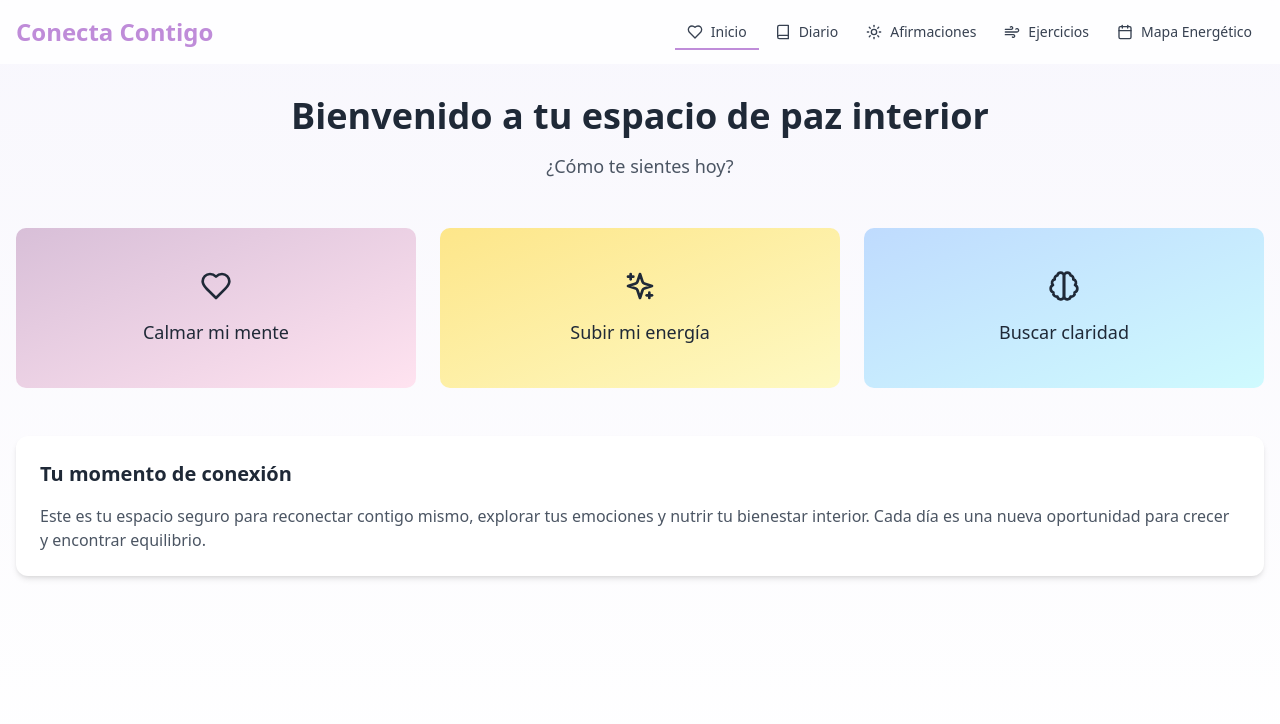
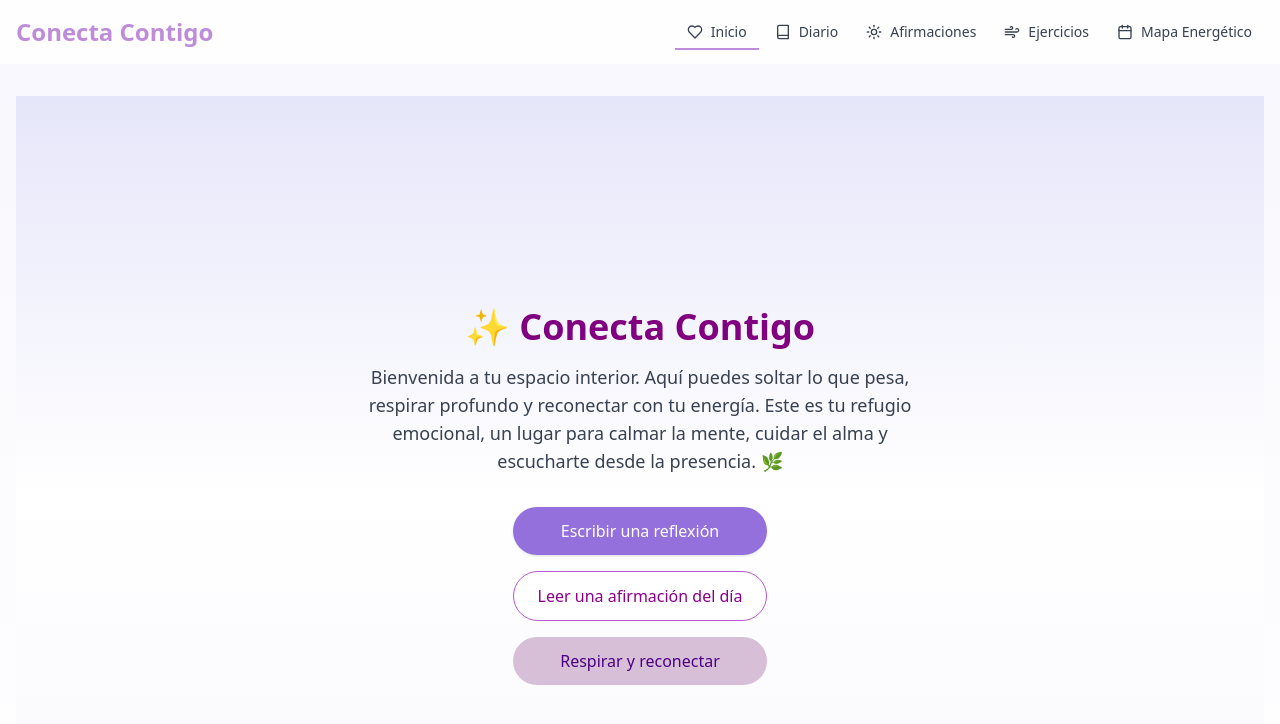
Before and after one commit to germopa/conecta-contigo, a React (Vite) app: page / in a window 1280 px wide. Shown: the top 724 px of the page. Built offline with nearby package versions, Linux system fonts and the light colour scheme.

Commit message:
Actualización visual en Home.jsx

```diff
--- a/src/pages/Home.jsx
+++ b/src/pages/Home.jsx
@@ -1,88 +1,37 @@
-
 import React from "react";
-import { motion } from "framer-motion";
-import { useNavigate } from "react-router-dom";
-import { Button } from "@/components/ui/button";
-import { Heart, Sparkles, Brain } from "lucide-react";
+import { Link } from "react-router-dom";
 
 const Home = () => {
-  const navigate = useNavigate();
-
-  const emotionalButtons = [
-    {
-      icon: Heart,
-      label: "Calmar mi mente",
-      color: "from-purple-200 to-pink-100",
-      action: () => navigate("/exercises"),
-    },
-    {
-      icon: Sparkles,
-      label: "Subir mi energía",
-      color: "from-amber-200 to-yellow-100",
-      action: () => navigate("/exercises"),
-    },
-    {
-      icon: Brain,
-      label: "Buscar claridad",
-      color: "from-blue-200 to-cyan-100",
-      action: () => navigate("/journal"),
-    },
-  ];
-
   return (
-    <div className="space-y-12">
-      <motion.div
-        initial={{ opacity: 0, y: 20 }}
-        animate={{ opacity: 1, y: 0 }}
-        className="text-center"
-      >
-        <h1 className="mb-4 text-4xl font-bold text-gray-800">
-          Bienvenido a tu espacio de paz interior
-        </h1>
-        <p className="text-lg text-gray-600">
-          ¿Cómo te sientes hoy?
-        </p>
-      </motion.div>
-
-      <div className="grid gap-6 md:grid-cols-3">
-        {emotionalButtons.map(({ icon: Icon, label, color, action }, index) => (
-          <motion.div
-            key={label}
-            initial={{ opacity: 0, y: 20 }}
-            animate={{ opacity: 1, y: 0 }}
-            transition={{ delay: index * 0.1 }}
-          >
-            <Button
-              variant="ghost"
-              className={`emotional-button h-40 w-full bg-gradient-to-br ${color} p-6 text-gray-800`}
-              onClick={action}
-            >
-              <div className="flex flex-col items-center space-y-4">
-                <Icon className="h-8 w-8" />
-                <span className="text-lg font-medium">{label}</span>
-              </div>
-            </Button>
-          </motion.div>
-        ))}
+    <div className="flex flex-col items-center justify-center min-h-screen px-6 text-center bg-gradient-to-b from-purple-100 via-white to-purple-50">
+      <h1 className="text-4xl font-bold mb-4 text-purple-800">✨ Conecta Contigo</h1>
+      <p className="text-lg text-gray-700 max-w-xl mb-8">
+        Bienvenida a tu espacio interior. Aquí puedes soltar lo que pesa, respirar profundo
+        y reconectar con tu energía. Este es tu refugio emocional, un lugar para calmar la mente,
+        cuidar el alma y escucharte desde la presencia. 🌿
+      </p>
+      <div className="flex flex-col gap-4">
+        <Link
+          to="/journal"
+          className="bg-purple-600 text-white px-6 py-3 rounded-full shadow hover:bg-purple-700 transition"
+        >
+          Escribir una reflexión
+        </Link>
+        <Link
+          to="/affirmations"
+          className="bg-white text-purple-700 px-6 py-3 border border-purple-500 rounded-full hover:bg-purple-100 transition"
+        >
+          Leer una afirmación del día
+        </Link>
+        <Link
+          to="/exercises"
+          className="bg-purple-200 text-purple-900 px-6 py-3 rounded-full hover:bg-purple-300 transition"
+        >
+          Respirar y reconectar
+        </Link>
       </div>
-
-      <motion.div
-        initial={{ opacity: 0 }}
-        animate={{ opacity: 1 }}
-        transition={{ delay: 0.4 }}
-        className="rounded-lg bg-white p-6 shadow-md"
-      >
-        <h2 className="mb-4 text-xl font-semibold text-gray-800">
-          Tu momento de conexión
-        </h2>
-        <p className="text-gray-600">
-          Este es tu espacio seguro para reconectar contigo mismo, explorar tus emociones
-          y nutrir tu bienestar interior. Cada día es una nueva oportunidad para crecer
-          y encontrar equilibrio.
-        </p>
-      </motion.div>
     </div>
   );
-}
+};
 
 export default Home;
```
Also changed, not shown: 1 other file (tests, documents, lock files or other folders).
